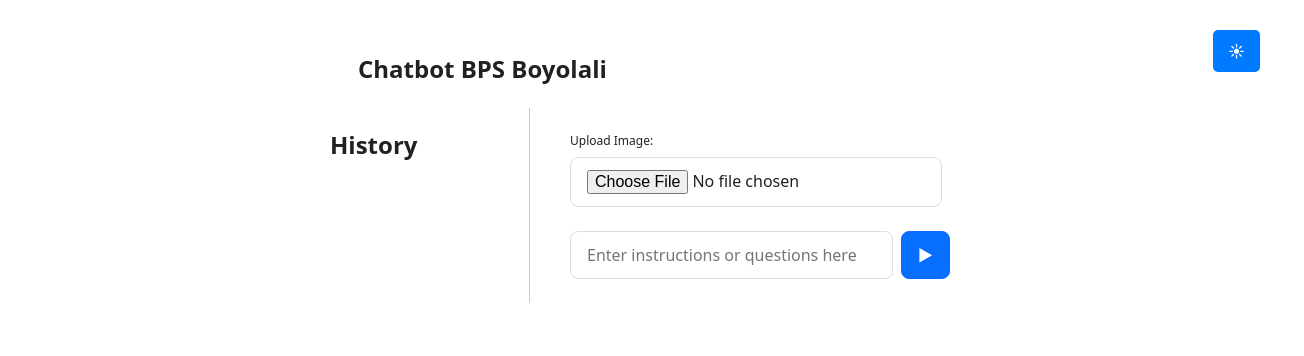
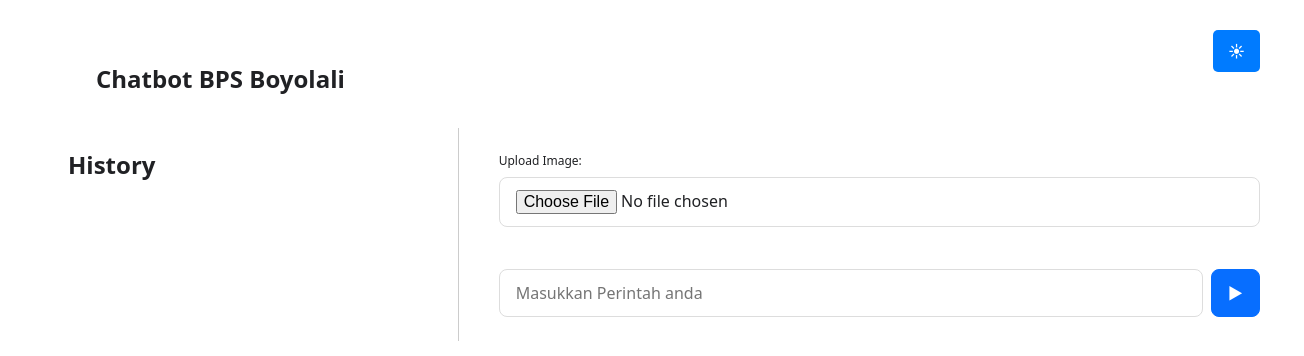
Before and after one commit to sehad123/gemini-web, a website built with Vite: page index.html in a window 1280 px wide. Shown: the whole page, 1304 px wide, since content can reach past the window. Built offline with nearby package versions, Linux system fonts and the light colour scheme; some packages are replaced by stand-ins of ours; files whose address does not match are found by name.

Commit message:
seven commit

```diff
--- a/index.html
+++ b/index.html
@@ -45,6 +45,15 @@
 
     .image-picker, .prompt-box, .output-container {
       margin-bottom: 20px;
+    }
+
+    .image-picker {
+      display: flex;
+      flex-direction: column;
+    }
+
+    #image-preview {
+      margin-top: 10px;
     }
 
     #copy-button {
@@ -108,11 +117,18 @@
     .dark-mode-button:hover {
       background-color: #0056b3;
     }
-   #history-list {
-    margin-bottom: 10px;
-    border-bottom: #000000;
 
-  }
+    #history-list {
+      margin-bottom: 10px;
+      border-bottom: #000000;
+    }
+
+    .judul {
+      font-size: 24px;
+      font-weight: bold;
+      margin: 10px auto;
+      text-align: center;
+    }
   </style>
 </head>
 <body>
@@ -135,7 +151,7 @@
           </div>
           <div class="prompt-box">
             <label>
-              <input name="prompt" placeholder="Enter instructions or questions here" type="text">
+              <input name="prompt" placeholder="Masukkan Perintah anda" type="text">
             </label>
             <button type="submit">▶</button>
           </div>
--- a/style.css
+++ b/style.css
@@ -10,7 +10,7 @@ main,
 .api-key-banner {
   width: 100%;
   padding: 24px;
-  max-width: 660px;
+  max-width: 100%;
   margin: 0 auto;
   border-radius: 20px;
 }
```
